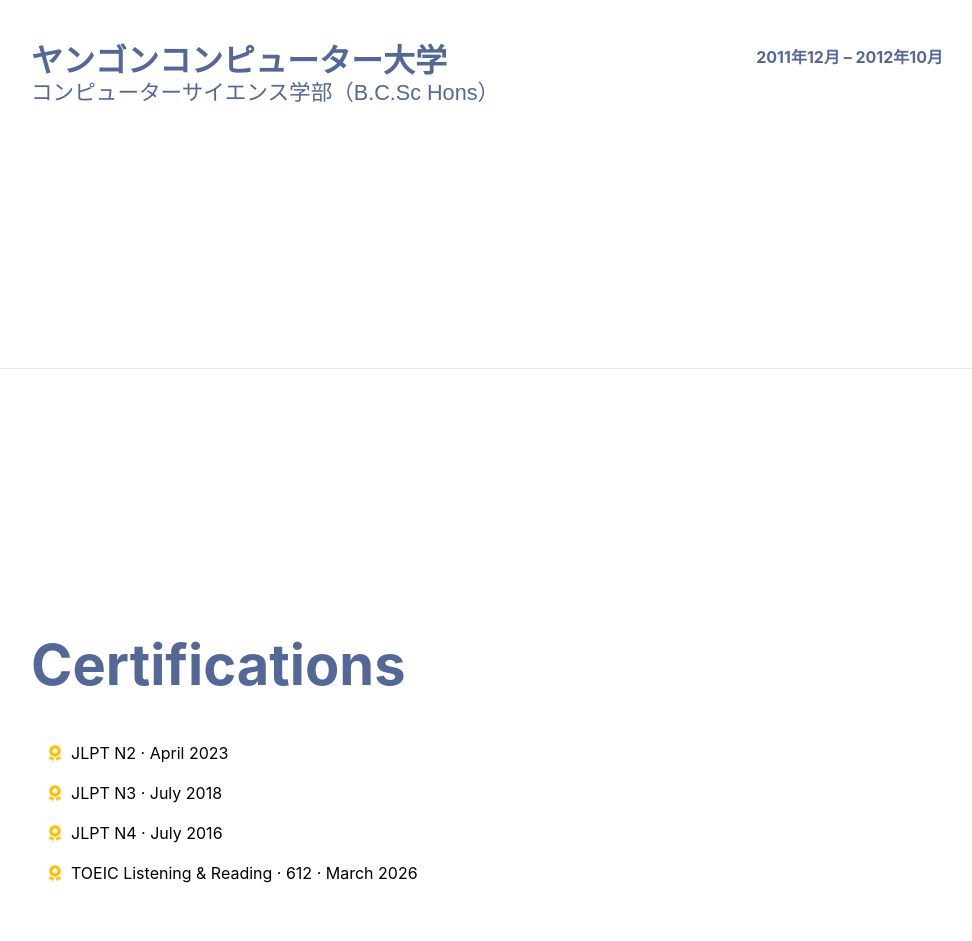
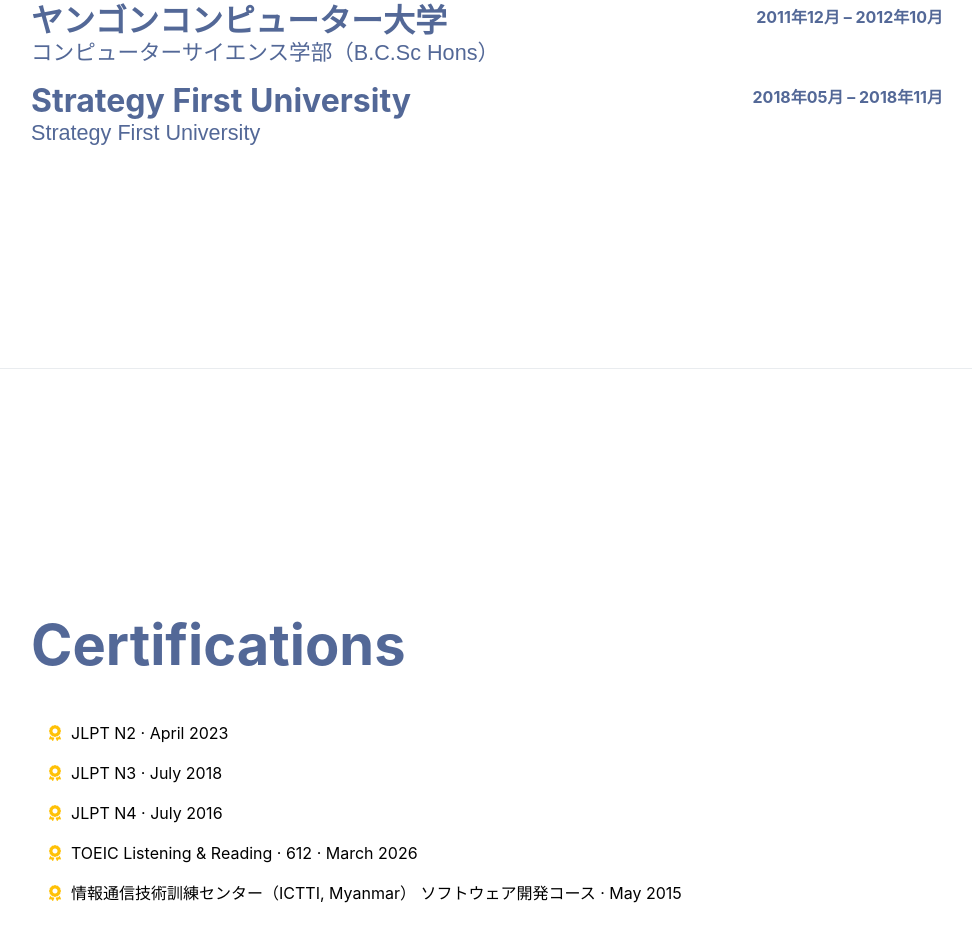
Before and after one commit to nilar-webdev/nilarsanshein.github.io, a plain HTML site: page index.html in a window 1280 px wide. Shown: the part 2988-3929 px from the top of the page, without its empty margins (289-1261 px from the left). Drawn offline with nearby package versions, Linux system fonts and the light colour scheme; a web font is replaced by a local one.

Commit message:
Update index.html

```diff
--- a/index.html
+++ b/index.html
@@ -432,6 +432,14 @@
       </div>
       <div class="timeline-date">2011年12月 – 2012年10月</div>
     </div>
+        <div class="d-flex flex-column flex-md-row justify-content-between">
+      <div class="flex-grow-1">
+        <h3 class="mb-0">Strategy First University</h3>
+        <div class="subheading mb-3">Strategy First University</div>
+
+      </div>
+      <div class="timeline-date">2018年05月 – 2018年11月</div>
+    </div>
   </div>
 </section>
 
@@ -443,6 +451,7 @@
           <li class="mb-3"><span class="fa-li"><i class="fa-solid fa-award text-warning"></i></span>JLPT N3 · July 2018</li>
           <li class="mb-3"><span class="fa-li"><i class="fa-solid fa-award text-warning"></i></span>JLPT N4 · July 2016</li>
           <li class="mb-3"><span class="fa-li"><i class="fa-solid fa-award text-warning"></i></span>TOEIC Listening & Reading · 612 · March 2026</li>
+          <li class="mb-3"><span class="fa-li"><i class="fa-solid fa-award text-warning"></i></span>情報通信技術訓練センター（ICTTI, Myanmar） ソフトウェア開発コース  · May 2015 </li>
         </ul>
       </div>
     </section>
```
